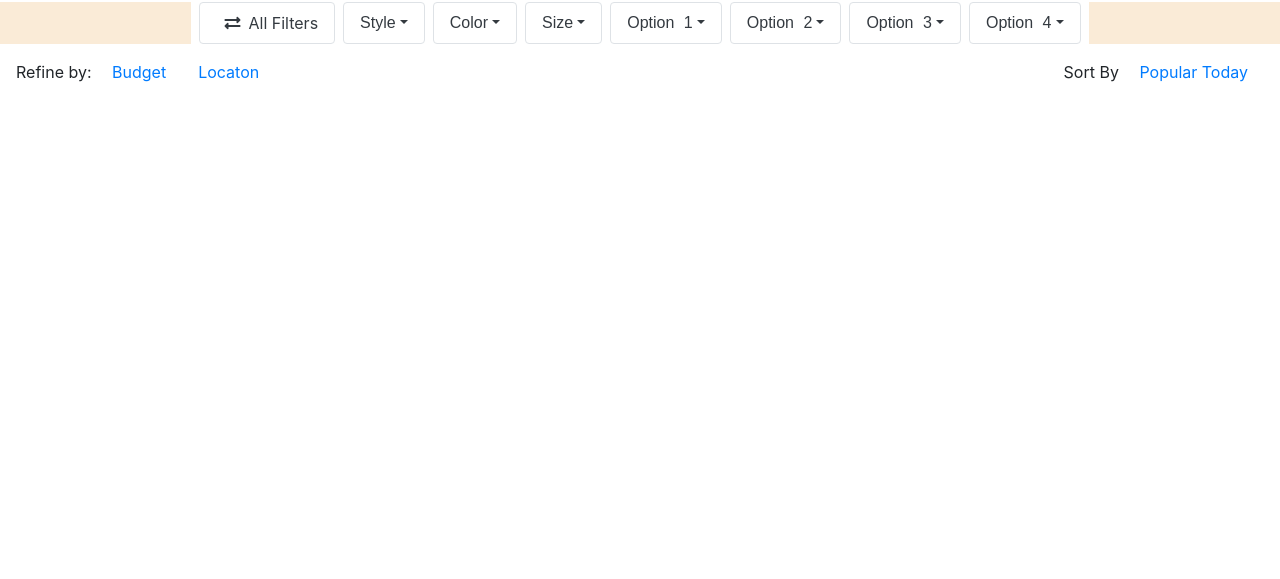
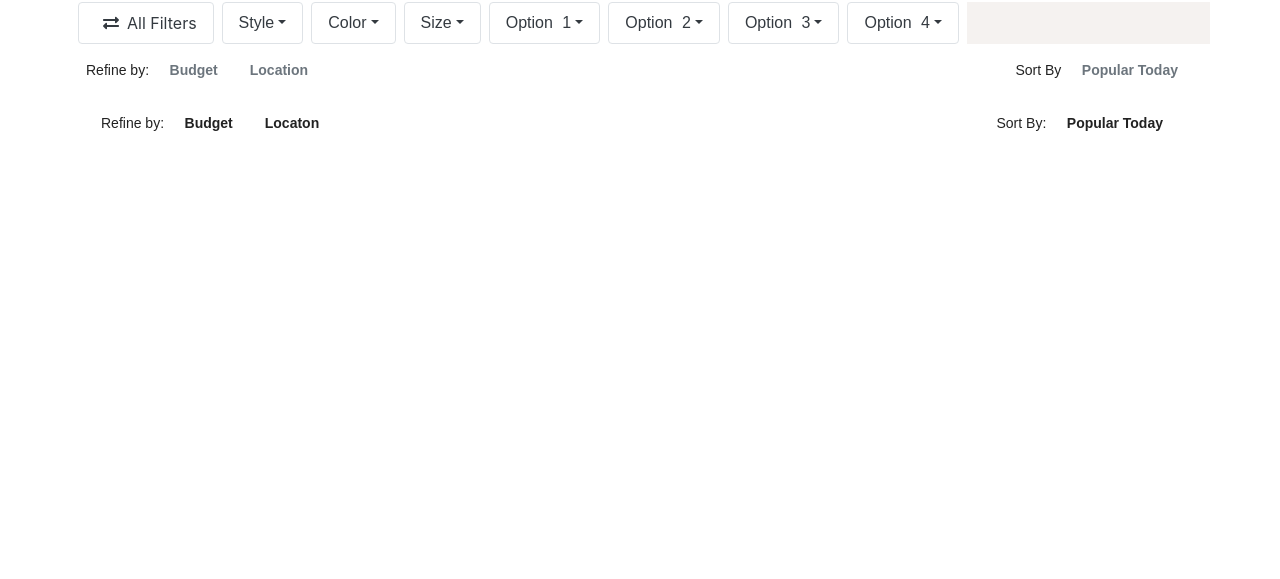
Before and after one commit to mementis/Pticici, a plain HTML site: page Photos.html in a window 1280 px wide. Shown: the part 221-800 px from the top of the page. Drawn offline with nearby package versions, Linux system fonts and the light colour scheme.

Commit message:
adjusting alignment

```diff
--- a/Photos.html
+++ b/Photos.html
@@ -91,9 +91,9 @@
           <p>Photos</p>
           <h2>Photos</h2>
     </div>
-    <div id="filter-menu" class="container-fluid d-flex justify-content-center">
-        <div class="wrapper">
-            <div class="row">
+    <div id="filter-menu" class="container d-flex filter-menu">
+        <div class="wrapper w-100">
+            <div class="row flex-row ">
                 <ul class="nav justify-content-start bg-white">
                     <li class="nav-item active"><a class="nav-link btn btn-default border text-dark ml-2 font-weight-normal" href="#" data-toggle="modal" data-target="#filterModal"><i class="fas fa-exchange-alt px-2"></i>All Filters</a>
                         <div id="filterModal" class="modal fade" role="dialog">
@@ -148,9 +148,28 @@
 
                 </ul>
             </div><!--row-->
+            <div class="row flex-row">
+                <nav id="refine" class="navbar d-inline-flex  flex-fill justify-content-between w-100 bg-white">
+                    <div class="left-nav">
+                        <span class="navbar-text">Refine by:</span>
+                        <div class="dropdown d-inline-flex ">
+                            <a class="nav-link text-secondary" href="#">Budget</a>
+                            <a class="nav-link text-secondary" href="#">Location</a>
                         </div>
                     </div>
-    <nav id="refine" class="navbar justify-content-between">
+                    <div class="right-nav">
+                        <span class="navbar-text">Sort By</span>
+                        <div class="dropdown d-inline-flex ">
+                            <a class="nav-link text-secondary" href="#">Popular Today</a>
+                        </div>
+                    </div>
+                </nav>
+            </div>
+
+        </div>
+    </div>
+    <div class="container refiner ">
+        <nav id="refine" class="navbar justify-content-between bg-white">
             <div class="left-nav">
                 <span class="navbar-text">Refine by:</span>
                 <div class="dropdown d-inline-flex ">
@@ -159,12 +178,14 @@
                 </div>
             </div>
             <div class="right-nav">
-            <span class="navbar-text">Sort By</span>
+                <span class="navbar-text">Sort By:</span>
                 <div class="dropdown d-inline-flex ">
                     <a class="nav-link" href="#">Popular Today</a>
                 </div>
             </div>
         </nav>
+    </div>
+
 
 
 
--- a/photos.css
+++ b/photos.css
@@ -107,5 +107,28 @@
 
   #filter-menu {
       background: -moz-linear-gradient();
-      background-color: antiquewhite;
+      background-color: rgb(245, 242, 240);
   }
+   div.container.filter-menu {
+       margin: auto;
+       text-align: center;
+   }
+
+
+  div.container.refiner {
+      text-align: center;
+      margin:auto;
+
+  }
+  #refine a.nav-link {
+      color:#222;
+      font-size: 14px;
+      font-weight: bold;
+      font-family: Arial, Helvetica, sans-serif;
+  }
+
+  #refine span.navbar-text {
+      color:#222;
+      font-size: 14px;
+      font-family: Arial, Helvetica, sans-serif;
+  }
```
Lines whose indentation alone changed are shown as unchanged.
